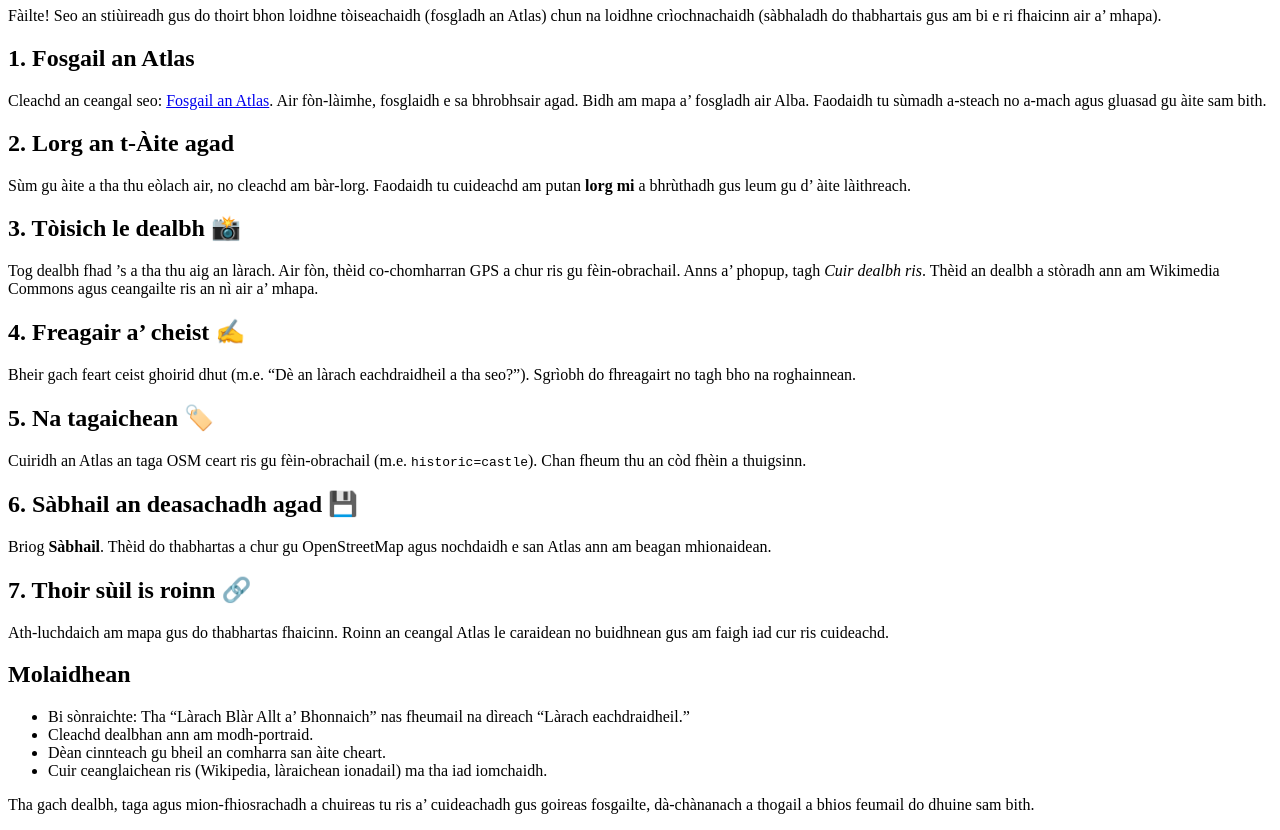
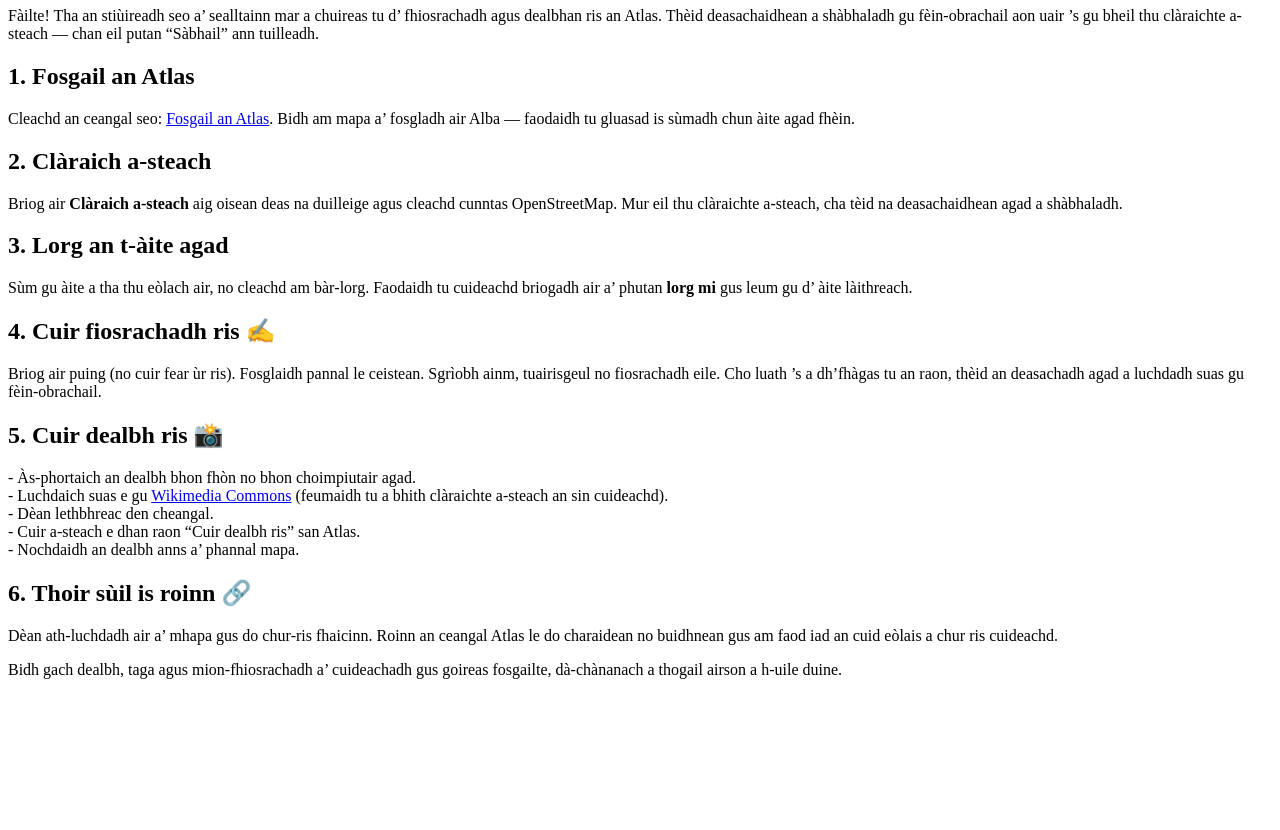
Before and after one commit to glenachulish/atlas, a plain HTML site: page contribute_gd.html in a window 1280 px wide. Shown: the part 74-904 px from the top of the page. After the commit the page ends 800 px from the top, so only its background shows below. Drawn offline with Linux system fonts and the light colour scheme.

Commit message:
Update contribute_gd.html

```diff
--- a/contribute_gd.html
+++ b/contribute_gd.html
@@ -2,42 +2,37 @@
 <html lang="gd">
 <head>
   <meta charset="UTF-8">
-  <title>Mar a chuireas tu ri – Atlas nan Daoine is nan Àiteachan</title>
+  <title>Mar a chuireas tu ris – Atlas nan Daoine is nan Àiteachan</title>
 </head>
 <body>
-  <h1>🌍 Mar a chuireas tu ri Atlas nan Daoine is nan Àiteachan</h1>
+  <h1>🌍 Mar a chuireas tu ris an Atlas nan Daoine is nan Àiteachan</h1>
 
-  <p>Fàilte! Seo an stiùireadh gus do thoirt bhon loidhne tòiseachaidh (fosgladh an Atlas) chun na loidhne crìochnachaidh (sàbhaladh do thabhartais gus am bi e ri fhaicinn air a’ mhapa).</p>
+  <p>Fàilte! Tha an stiùireadh seo a’ sealltainn mar a chuireas tu d’ fhiosrachadh agus dealbhan ris an Atlas. Thèid deasachaidhean a shàbhaladh gu fèin‑obrachail aon uair ’s gu bheil thu clàraichte a-steach — chan eil putan “Sàbhail” ann tuilleadh.</p>
 
   <h2>1. Fosgail an Atlas</h2>
-  <p>Cleachd an ceangal seo: <a href="https://glenachulish.github.io/atlas/">Fosgail an Atlas</a>. Air fòn-làimhe, fosglaidh e sa bhrobhsair agad. Bidh am mapa a’ fosgladh air Alba. Faodaidh tu sùmadh a-steach no a-mach agus gluasad gu àite sam bith.</p>
+  <p>Cleachd an ceangal seo: <a href="https://glenachulish.github.io/atlas/" target="_blank" rel="noopener">Fosgail an Atlas</a>. Bidh am mapa a’ fosgladh air Alba — faodaidh tu gluasad is sùmadh chun àite agad fhèin.</p>
 
-  <h2>2. Lorg an t‑Àite agad</h2>
-  <p>Sùm gu àite a tha thu eòlach air, no cleachd am bàr‑lorg. Faodaidh tu cuideachd am putan <b>lorg mi</b> a bhrùthadh gus leum gu d’ àite làithreach.</p>
+  <h2>2. Clàraich a-steach</h2>
+  <p>Briog air <b>Clàraich a-steach</b> aig oisean deas na duilleige agus cleachd cunntas OpenStreetMap. Mur eil thu clàraichte a-steach, cha tèid na deasachaidhean agad a shàbhaladh.</p>
 
-  <h2>3. Tòisich le dealbh 📸</h2>
-  <p>Tog dealbh fhad ’s a tha thu aig an làrach. Air fòn, thèid co‑chomharran GPS a chur ris gu fèin‑obrachail. Anns a’ phopup, tagh <i>Cuir dealbh ris</i>. Thèid an dealbh a stòradh ann am Wikimedia Commons agus ceangailte ris an nì air a’ mhapa.</p>
+  <h2>3. Lorg an t‑àite agad</h2>
+  <p>Sùm gu àite a tha thu eòlach air, no cleachd am bàr‑lorg. Faodaidh tu cuideachd briogadh air a’ phutan <b>lorg mi</b> gus leum gu d’ àite làithreach.</p>
 
-  <h2>4. Freagair a’ cheist ✍️</h2>
-  <p>Bheir gach feart ceist ghoirid dhut (m.e. “Dè an làrach eachdraidheil a tha seo?”). Sgrìobh do fhreagairt no tagh bho na roghainnean.</p>
+  <h2>4. Cuir fiosrachadh ris ✍️</h2>
+  <p>Briog air puing (no cuir fear ùr ris). Fosglaidh pannal le ceistean. Sgrìobh ainm, tuairisgeul no fiosrachadh eile. Cho luath ’s a dh’fhàgas tu an raon, thèid an deasachadh agad a luchdadh suas gu fèin‑obrachail.</p>
 
-  <h2>5. Na tagaichean 🏷️</h2>
-  <p>Cuiridh an Atlas an taga OSM ceart ris gu fèin‑obrachail (m.e. <code>historic=castle</code>). Chan fheum thu an còd fhèin a thuigsinn.</p>
+  <h2>5. Cuir dealbh ris 📸</h2>
+  <p>
+    - Às‑phortaich an dealbh bhon fhòn no bhon choimpiutair agad.<br/>
+    - Luchdaich suas e gu <a href="https://commons.wikimedia.org/wiki/Special:UploadWizard" target="_blank" rel="noopener">Wikimedia Commons</a> (feumaidh tu a bhith clàraichte a-steach an sin cuideachd).<br/>
+    - Dèan lethbhreac den cheangal.<br/>
+    - Cuir a-steach e dhan raon “Cuir dealbh ris” san Atlas.<br/>
+    - Nochdaidh an dealbh anns a’ phannal mapa.
+  </p>
 
-  <h2>6. Sàbhail an deasachadh agad 💾</h2>
-  <p>Briog <b>Sàbhail</b>. Thèid do thabhartas a chur gu OpenStreetMap agus nochdaidh e san Atlas ann am beagan mhionaidean.</p>
+  <h2>6. Thoir sùil is roinn 🔗</h2>
+  <p>Dèan ath‑luchdadh air a’ mhapa gus do chur‑ris fhaicinn. Roinn an ceangal Atlas le do charaidean no buidhnean gus am faod iad an cuid eòlais a chur ris cuideachd.</p>
 
-  <h2>7. Thoir sùil is roinn 🔗</h2>
-  <p>Ath‑luchdaich am mapa gus do thabhartas fhaicinn. Roinn an ceangal Atlas le caraidean no buidhnean gus am faigh iad cur ris cuideachd.</p>
-
-  <h2>Molaidhean</h2>
-  <ul>
-    <li>Bi sònraichte: Tha “Làrach Blàr Allt a’ Bhonnaich” nas fheumail na dìreach “Làrach eachdraidheil.”</li>
-    <li>Cleachd dealbhan ann am modh‑portraid.</li>
-    <li>Dèan cinnteach gu bheil an comharra san àite cheart.</li>
-    <li>Cuir ceanglaichean ris (Wikipedia, làraichean ionadail) ma tha iad iomchaidh.</li>
-  </ul>
-
-  <p>Tha gach dealbh, taga agus mion‑fhiosrachadh a chuireas tu ris a’ cuideachadh gus goireas fosgailte, dà‑chànanach a thogail a bhios feumail do dhuine sam bith.</p>
+  <p>Bidh gach dealbh, taga agus mion‑fhiosrachadh a’ cuideachadh gus goireas fosgailte, dà‑chànanach a thogail airson a h‑uile duine.</p>
 </body>
 </html>
```
